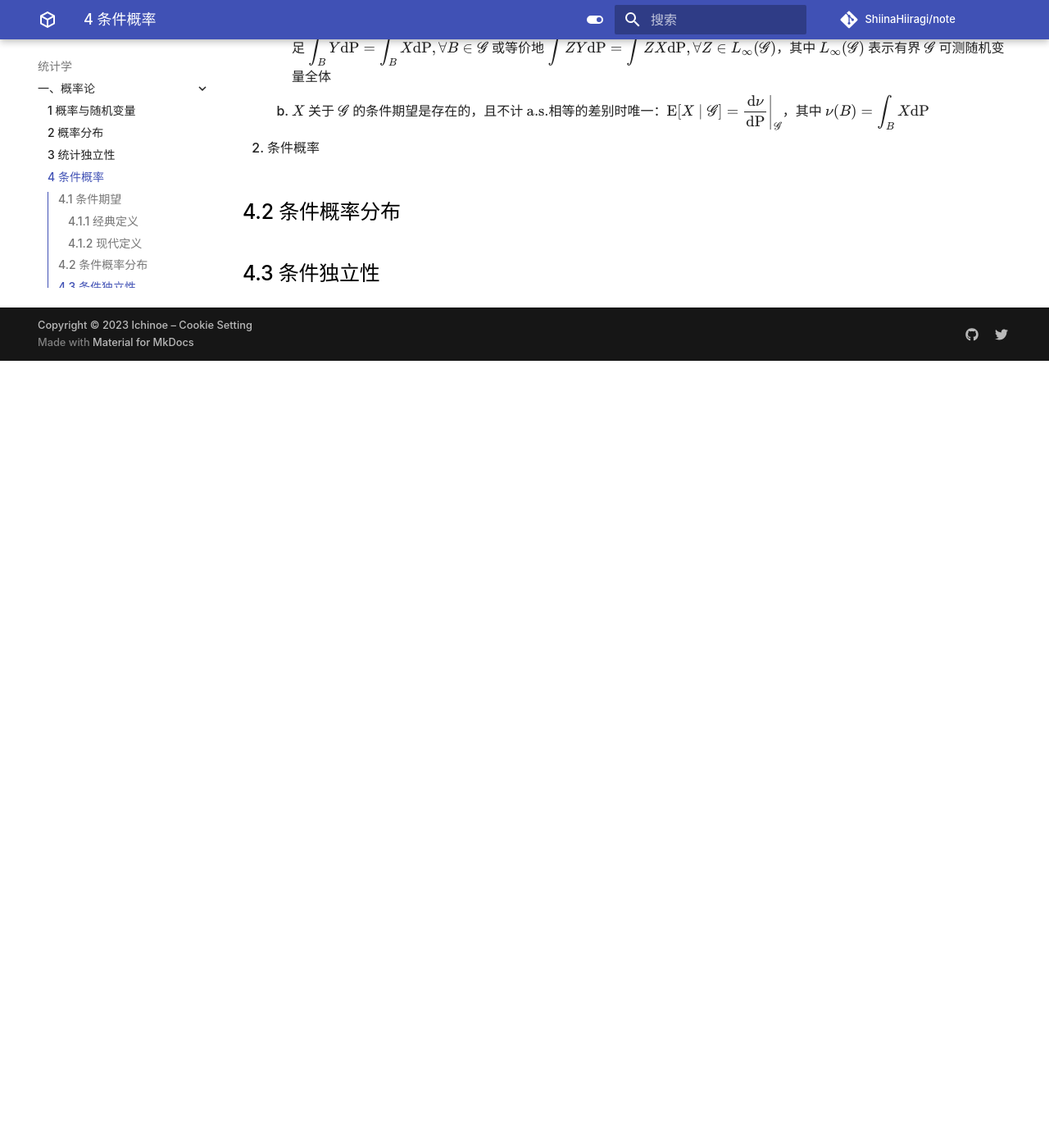
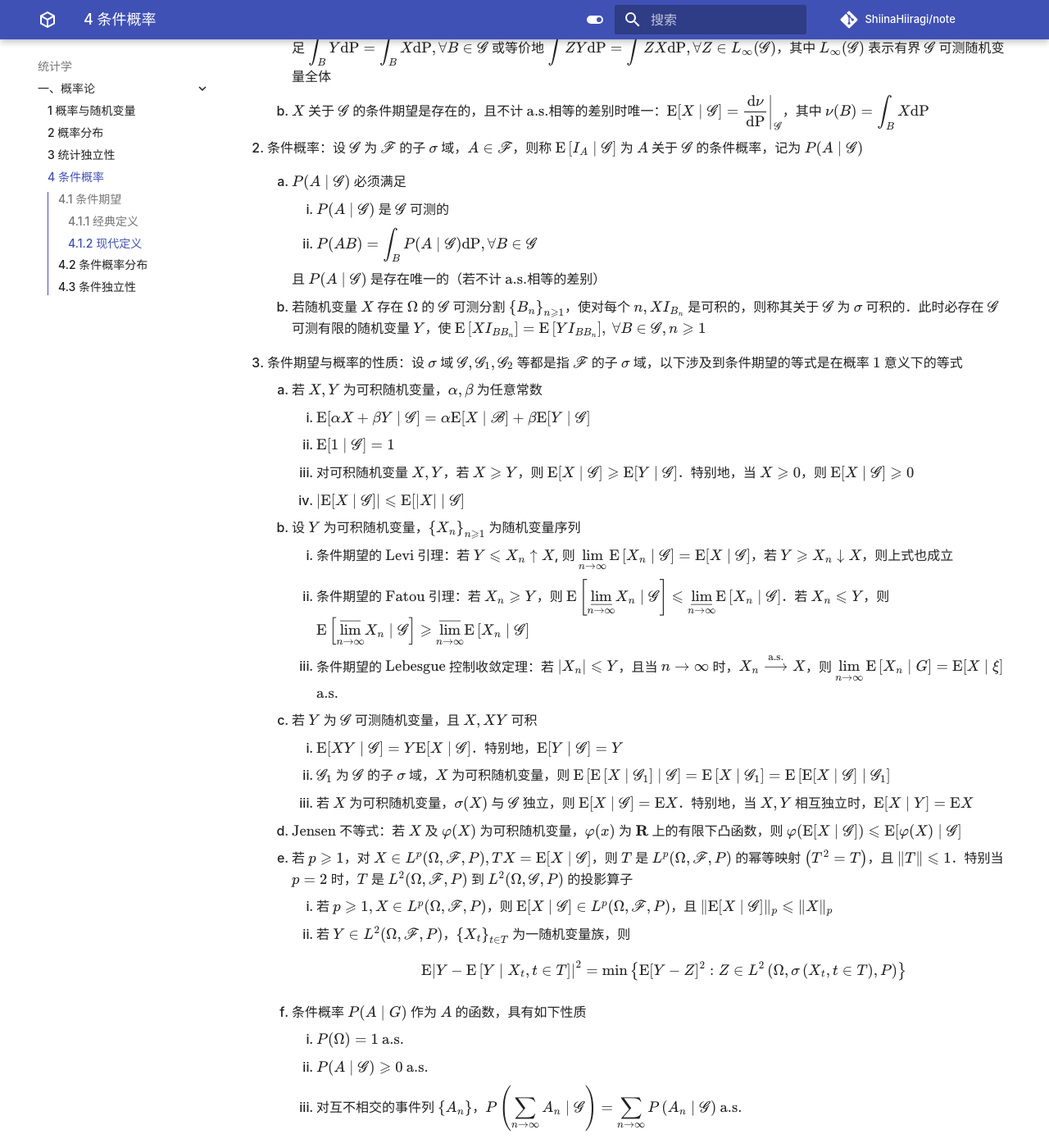
Before and after one commit to ShiinaHiiragi/note, an MkDocs documentation site: the page built from docs/stat/prob/cond.md, in a window 1280 px wide and 1400 px high, scrolled down 1387 px. Shown: the whole window at 82% size. Built offline with MkDocs 1.6.1 and Material for MkDocs 9.7.7, drawn with Linux system fonts in a browser that asks for light colours; comment, search, counter and statistics services are not loaded; before the commit the page ends 1827 px from its top, so only the background shows below that.

Commit message:
cond process

```diff
--- a/docs/stat/prob/cond.md
+++ b/docs/stat/prob/cond.md
@@ -32,7 +32,42 @@
     1. 若 $X$ 为（准）可积随机变量，$\mathscr{G}$ 为 $\mathscr{F}$ 的子 $\sigma$ 域，则必存在唯一的（不计 $\text{a.s.}$相等的差别）准可积 $\mathscr{G}$ 可测随机变量 $Y$，满足 ${\displaystyle \int_{B} Y \mathrm{dP}=\int_{B} X \mathrm{dP}, \forall B \in \mathscr{G}}$ 或等价地 ${\displaystyle \int Z Y \mathrm{dP}=\int Z X \mathrm{dP}, \forall Z \in L_{\infty}(\mathscr{G})}$，其中 $L_{\infty}(\mathscr{G})$ 表示有界 $\mathscr{G}$ 可测随机变量全体
     2. $X$ 关于 $\mathscr{G}$ 的条件期望是存在的，且不计 $\text{a.s.}$相等的差别时唯一：$\mathrm{E}[X \mid \mathscr{G}]=\left.\dfrac{\mathrm{d} \nu}{\mathrm{dP}}\right|_{\mathscr{G}}$，其中 ${\displaystyle \nu(B)=\int_{B} X \mathrm{dP}}$
 
-2. 条件概率
+2. 条件概率：设 $\mathscr{G}$ 为 $\mathscr{F}$ 的子 $\sigma$ 域，$A \in \mathscr{F}$，则称 $\mathrm{E}\left[I_{A} \mid \mathscr{G}\right]$ 为 $A$ 关于 $\mathscr{G}$ 的条件概率，记为 $P(A \mid \mathscr{G})$
+    1. $P(A \mid \mathscr{G})$ 必须满足
+        1. $P(A \mid \mathscr{G})$ 是 $\mathscr{G}$ 可测的
+        2. ${\displaystyle P(A B)=\int_{B} P(A \mid \mathscr{G}) \mathrm{dP}, \forall B \in \mathscr{G}}$
+
+        且 $P(A \mid \mathscr{G})$ 是存在唯一的（若不计 $\text{a.s.}$相等的差别）
+
+    2. 若随机变量 $X$ 存在 $\Omega$ 的 $\mathscr{G}$ 可测分割 $\left\{B_{n}\right\}_{n \geqslant 1}$，使对每个 $n, X I_{B_{n}}$ 是可积的，则称其关于 $\mathscr{G}$ 为 $\sigma$ 可积的．此时必存在 $\mathscr{G}$ 可测有限的随机变量 $Y$，使 ${\displaystyle \mathrm{E}\left[X I_{B B_{n}}\right]=\mathrm{E}\left[Y I_{B B_{n}}\right], \ \forall B \in \mathscr{G}, n \geqslant 1}$
+
+3. 条件期望与概率的性质：设 $\sigma$ 域 $\mathscr{G}, \mathscr{G}_{1}, \mathscr{G}_{2}$ 等都是指 $\mathscr{F}$ 的子 $\sigma$ 域，以下涉及到条件期望的等式是在概率 $1$ 意义下的等式
+    1. 若 $X, Y$ 为可积随机变量，$\alpha, \beta$ 为任意常数
+        1. $\mathrm{E}[\alpha X+\beta Y \mid \mathscr{G}]=\alpha \mathrm{E}[X \mid \mathscr{B}]+\beta \mathrm{E}[Y \mid \mathscr{G}]$
+        2. $\mathrm{E}[1 \mid \mathscr{G}]=1$
+        3. 对可积随机变量 $X, Y$，若 $X \geqslant Y$，则 $\mathrm{E}[X \mid \mathscr{G}] \geqslant \mathrm{E}[Y \mid \mathscr{G}]$．特别地，当 $X \geqslant 0$，则 $\mathrm{E}[X \mid \mathscr{G}] \geqslant 0$
+        4. $|\mathrm{E}[X \mid \mathscr{G}]| \leqslant \mathrm{E}[|X| \mid \mathscr{G}]$
+    2. 设 $Y$ 为可积随机变量，$\left\{X_{n}\right\}_{n \geqslant 1}$ 为随机变量序列
+        1. 条件期望的 $\text{Levi}$ 引理：若 $Y \leqslant X_{n} \uparrow X$, 则 ${\displaystyle \lim _{n \rightarrow \infty} \mathrm{E}\left[X_{n} \mid \mathscr{G}\right]=\mathrm{E}[X \mid \mathscr{G}]}$，若 $Y \geqslant X_{n} \downarrow X$，则上式也成立
+        2. 条件期望的 $\text{Fatou}$ 引理：若 $X_{n} \geqslant Y$，则 ${\displaystyle \mathrm{E}\left[\varliminf_{n \to \infty} X_{n} \mid \mathscr{G}\right] \leqslant \varliminf_{n \to \infty} \mathrm{E}\left[X_{n} \mid \mathscr{G}\right]}$．若 $X_{n} \leqslant Y$，则 ${\displaystyle \mathrm{E}\left[\varlimsup_{n \to \infty} X_{n} \mid \mathscr{G}\right] \geqslant \varlimsup_{n \to \infty} \mathrm{E}\left[X_{n} \mid \mathscr{G}\right]}$
+        3. 条件期望的 $\text{Lebesgue}$ 控制收敛定理：若 $\left|X_{n}\right| \leqslant Y$，且当 $n \rightarrow \infty$ 时，$X_{n} \stackrel{\text{a.s.}}{\longrightarrow} X$，则 ${\displaystyle \lim _{n \to \infty} \mathrm{E}\left[X_{n} \mid G\right]=\mathrm{E}[X \mid \xi]}$ $\text{a.s.}$
+    3. 若 $Y$ 为 $\mathscr{G}$ 可测随机变量，且 $X, X Y$ 可积
+        1. $\mathrm{E}[X Y \mid \mathscr{G}]=Y \mathrm{E}[X \mid \mathscr{G}]$．特别地，$\mathrm{E}[Y \mid \mathscr{G}]=Y$
+        2. $\mathscr{G}_{1}$ 为 $\mathscr{G}$ 的子 $\sigma$ 域，$X$ 为可积随机变量，则 $\mathrm{E}\left[\mathrm{E}\left[X \mid \mathscr{G}_{1}\right] \mid \mathscr{G}\right]=\mathrm{E}\left[X \mid \mathscr{G}_{1}\right]=\mathrm{E}\left[\mathrm{E}[X \mid \mathscr{G}] \mid \mathscr{G}_{1}\right]$
+        3. 若 $X$ 为可积随机变量，$\sigma(X)$ 与 $\mathscr{G}$ 独立，则 $\mathrm{E}[X \mid \mathscr{G}]=\mathrm{E}X$．特别地，当 $X, Y$ 相互独立时，$\mathrm{E}[X \mid Y]=\mathrm{E} X$
+    4. $\text{Jensen}$ 不等式：若 $X$ 及 $\varphi(X)$ 为可积随机变量，$\varphi(x)$ 为 $\mathbf{R}$ 上的有限下凸函数，则 $\varphi(\mathrm{E}[X \mid \mathscr{G}]) \leqslant \mathrm{E}[\varphi(X) \mid \mathscr{G}]$
+    5. 若 $p \geqslant 1$，对 $X \in L^{p}(\Omega, \mathscr{F}, P), T X = \mathrm{E}[X \mid \mathscr{G}]$，则 $T$ 是 $L^{p}(\Omega, \mathscr{F}, P)$ 的幂等映射 $\left(T^{2}=T\right)$，且 $\|T\| \leqslant 1$．特别当 $p=2$ 时，$T$ 是 $L^{2}(\Omega, \mathscr{F}, P)$ 到 $L^{2}(\Omega, \mathscr{G}, P)$ 的投影算子
+        1. 若 $p \geqslant 1, X \in L^{p}(\Omega, \mathscr{F}, P)$，则 $\mathrm{E}[X \mid \mathscr{G}] \in L^{p}(\Omega, \mathscr{F}, P)$，且 $\|\mathrm{E}[X \mid \mathscr{G}]\|_{p} \leqslant\|X\|_{p}$
+        2. 若 $Y \in L^{2}(\Omega, \mathscr{F}, P)$，$\left\{X_{t}\right\}_{t \in T}$ 为一随机变量族，则
+
+            $$
+            \mathrm{E}\left|Y-\mathrm{E}\left[Y \mid X_{t}, t \in T\right]\right|^{2}=\min \left\{\mathrm{E}[Y-Z]^{2}: Z \in L^{2}\left(\Omega, \sigma\left(X_{t}, t \in T\right), P\right)\right\}
+            $$
+
+    6. 条件概率 $P(A \mid G)$ 作为 $A$ 的函数，具有如下性质
+        1. $P(\Omega)=1$ $\text{a.s.}$
+        2. $P(A \mid \mathscr{G}) \geqslant 0$ $\text{a.s.}$
+        3. 对互不相交的事件列 $\left\{A_{n}\right\}$，${\displaystyle P\left(\sum_{n \to \infty} A_{n} \mid \mathscr{G}\right)=\sum_{n \to \infty} P\left(A_{n} \mid \mathscr{G}\right)}$ $\text{a.s.}$
 
 ## 4.2 条件概率分布
 
```
